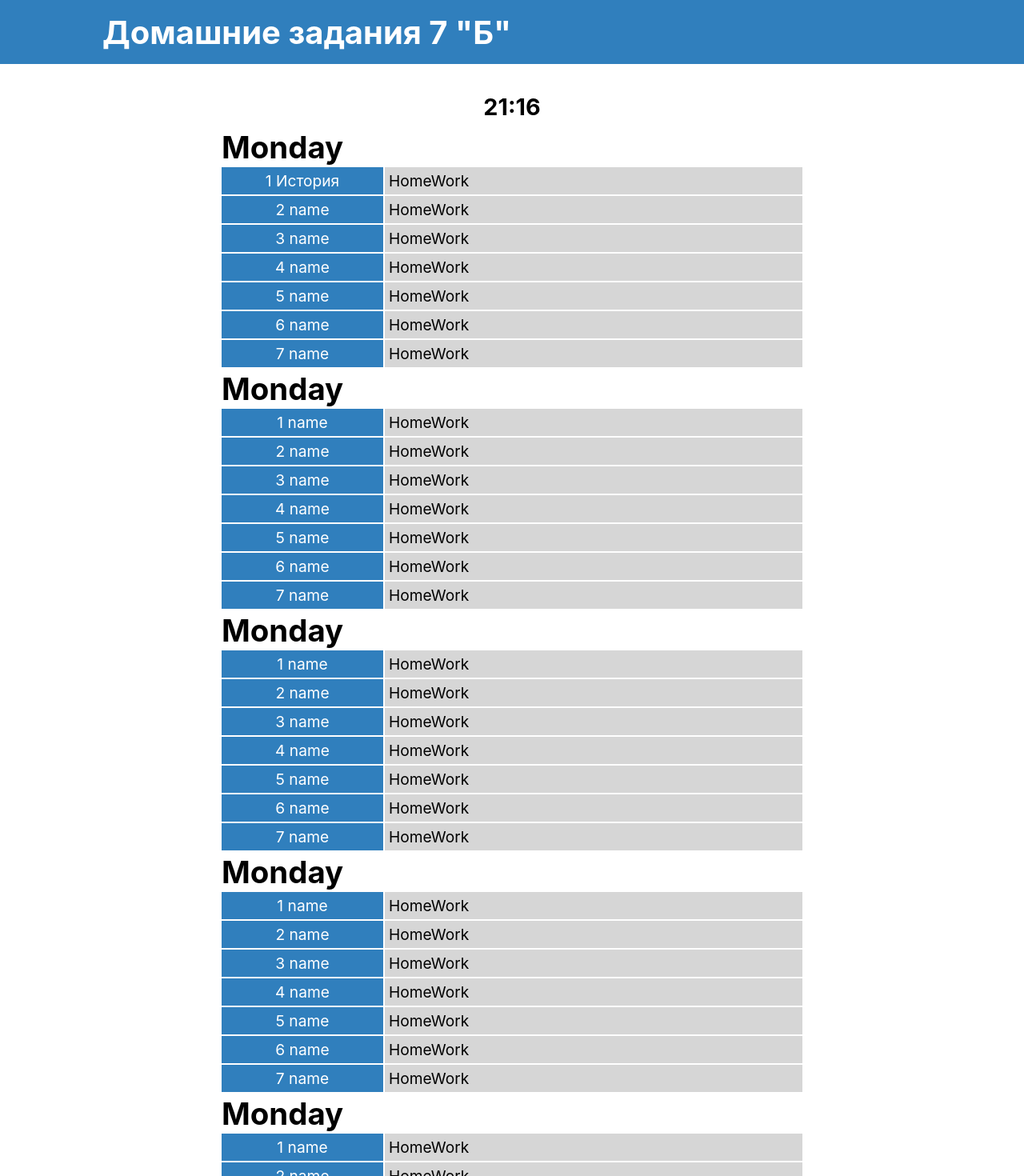
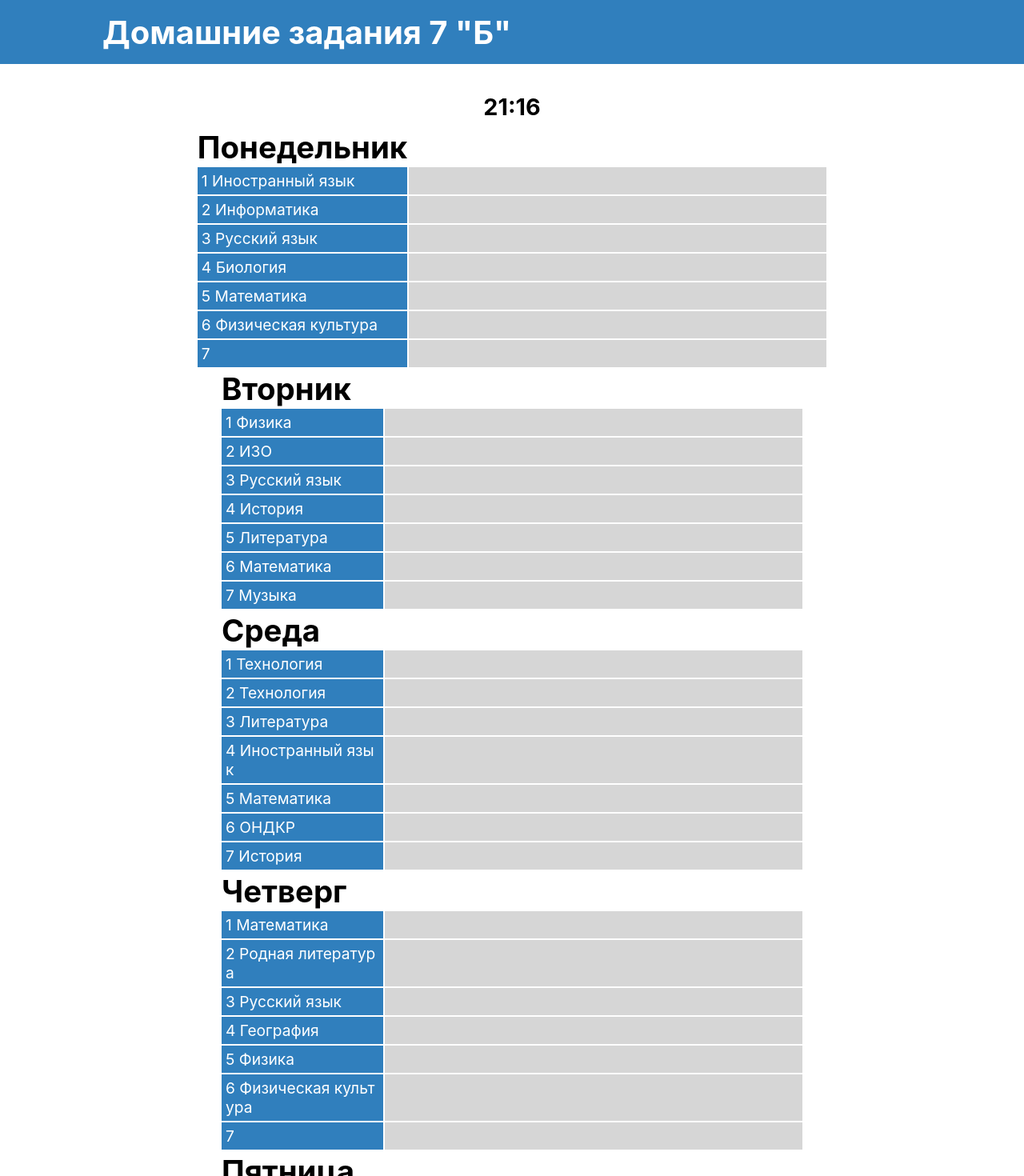
Before and after one commit to YgamiJS/HomeWork, a React (Vite) app: page / in a window 1280 px wide. Shown: the top 1470 px of the page at 80% size. Built offline with nearby package versions, Linux system fonts and the light colour scheme.

Commit message:
4 commit

```diff
--- a/src/App.jsx
+++ b/src/App.jsx
@@ -2,8 +2,6 @@ import {useState} from "react"
 import { Header , Footer } from './Components/HeaderFooter.jsx'
 import Content from './Components/Content.jsx'
 import styled from './App.module.scss'
-
-
 
 export default function App() {
 
@@ -15,11 +13,11 @@ export default function App() {
       <Header />
       <div className={styled.content}>
         <h2 className="hours">{stateTime}</h2>
-        <Content props={{day: "monday" ,arrayLessons: [{ lessonInfo: {name: "История" ,  homeWork: "homeWork" }} , { lessonInfo: {name: "name" ,  homeWork: "homeWork" }} , { lessonInfo: {name: "name" ,  homeWork: "homeWork" }} ,{ lessonInfo: {name: "name" ,  homeWork: "homeWork" }} ,{ lessonInfo: {name: "name" ,  homeWork: "homeWork" }} ,{ lessonInfo: {name: "name" ,  homeWork: "homeWork" }} , { lessonInfo: {name: "name" ,  homeWork: "homeWork" }}]}} />
-        <Content props={{day: "monday" ,arrayLessons: [{ lessonInfo: {name: "name" ,  homeWork: "homeWork" }} , { lessonInfo: {name: "name" ,  homeWork: "homeWork" }} , { lessonInfo: {name: "name" ,  homeWork: "homeWork" }} ,{ lessonInfo: {name: "name" ,  homeWork: "homeWork" }} ,{ lessonInfo: {name: "name" ,  homeWork: "homeWork" }} ,{ lessonInfo: {name: "name" ,  homeWork: "homeWork" }} , { lessonInfo: {name: "name" ,  homeWork: "homeWork" }}]}} />
-        <Content props={{day: "monday" ,arrayLessons: [{ lessonInfo: {name: "name" ,  homeWork: "homeWork" }} , { lessonInfo: {name: "name" ,  homeWork: "homeWork" }} , { lessonInfo: {name: "name" ,  homeWork: "homeWork" }} ,{ lessonInfo: {name: "name" ,  homeWork: "homeWork" }} ,{ lessonInfo: {name: "name" ,  homeWork: "homeWork" }} ,{ lessonInfo: {name: "name" ,  homeWork: "homeWork" }} , { lessonInfo: {name: "name" ,  homeWork: "homeWork" }}]}} />
-        <Content props={{day: "monday" ,arrayLessons: [{ lessonInfo: {name: "name" ,  homeWork: "homeWork" }} , { lessonInfo: {name: "name" ,  homeWork: "homeWork" }} , { lessonInfo: {name: "name" ,  homeWork: "homeWork" }} ,{ lessonInfo: {name: "name" ,  homeWork: "homeWork" }} ,{ lessonInfo: {name: "name" ,  homeWork: "homeWork" }} ,{ lessonInfo: {name: "name" ,  homeWork: "homeWork" }} , { lessonInfo: {name: "name" ,  homeWork: "homeWork" }}]}} />
-        <Content props={{day: "monday" ,arrayLessons: [{ lessonInfo: {name: "name" ,  homeWork: "homeWork" }} , { lessonInfo: {name: "name" ,  homeWork: "homeWork" }} , { lessonInfo: {name: "name" ,  homeWork: "homeWork" }} ,{ lessonInfo: {name: "name" ,  homeWork: "homeWork" }} ,{ lessonInfo: {name: "name" ,  homeWork: "homeWork" }} ,{ lessonInfo: {name: "name" ,  homeWork: "homeWork" }} , { lessonInfo: {name: "name" ,  homeWork: "homeWork" }}]}} />
+        <Content props={{day: "понедельник" ,arrayLessons: [{ lessonInfo: {name: "Иностранный язык " ,  homeWork: "" }} , { lessonInfo: {name: "Информатика" ,  homeWork: "" }} , { lessonInfo: {name: "Русский язык" ,  homeWork: "" }} ,{ lessonInfo: {name: "Биология" ,  homeWork: "" }} ,{ lessonInfo: {name: "Математика" ,  homeWork: "" }} ,{ lessonInfo: {name: "Физическая культура" ,  homeWork: "" }} , { lessonInfo: {name: "" ,  homeWork: "" }}]}} />
+        <Content props={{day: "вторник" ,arrayLessons: [{ lessonInfo: {name: "Физика" ,  homeWork: "" }} , { lessonInfo: {name: "ИЗО" ,  homeWork: "" }} , { lessonInfo: {name: "Русский язык" ,  homeWork: "" }} ,{ lessonInfo: {name: "История" ,  homeWork: "" }} ,{ lessonInfo: {name: "Литература" ,  homeWork: "" }} ,{ lessonInfo: {name: "Математика" ,  homeWork: "" }} , { lessonInfo: {name: "Музыка" ,  homeWork: "" }}]}} />
+        <Content props={{day: "среда" ,arrayLessons: [{ lessonInfo: {name: "Технология" ,  homeWork: "" }} , { lessonInfo: {name: "Технология" ,  homeWork: "" }} , { lessonInfo: {name: "Литература" ,  homeWork: "" }} ,{ lessonInfo: {name: "Иностранный язык" ,  homeWork: "" }} ,{ lessonInfo: {name: "Математика" ,  homeWork: "" }} ,{ lessonInfo: {name: "ОНДКР" ,  homeWork: "" }} , { lessonInfo: {name: "История" ,  homeWork: "" }}]}} />
+        <Content props={{day: "четверг" ,arrayLessons: [{ lessonInfo: {name: "Математика" ,  homeWork: "" }} , { lessonInfo: {name: "Родная литература" ,  homeWork: "" }} , { lessonInfo: {name: "Русский язык" ,  homeWork: "" }} ,{ lessonInfo: {name: "География" ,  homeWork: "" }} ,{ lessonInfo: {name: "Физика" ,  homeWork: "" }} ,{ lessonInfo: {name: "Физическая культура" ,  homeWork: "" }} , { lessonInfo: {name: "" ,  homeWork: "" }}]}} />
+        <Content props={{day: "пятница" ,arrayLessons: [{ lessonInfo: {name: "Иностранный язык" ,  homeWork: "" }} , { lessonInfo: {name: "Обществознание" ,  homeWork: "" }} , { lessonInfo: {name: "Русский язык" ,  homeWork: "" }} ,{ lessonInfo: {name: "Математика" ,  homeWork: "" }} ,{ lessonInfo: {name: "География" ,  homeWork: "" }} ,{ lessonInfo: {name: "Физическая культура" ,  homeWork: "" }} , { lessonInfo: {name: "" ,  homeWork: "" }}]}} />
       </div>
       <Footer />
     </>
--- a/src/App.module.scss
+++ b/src/App.module.scss
@@ -63,6 +63,8 @@ footer
             background-color: $BgColorBlue;
             color: white;
             width: 15vw;
+            text-align: start;
+            word-break: break-all;
 
             &:first-letter{
                 text-transform: uppercase;
```
